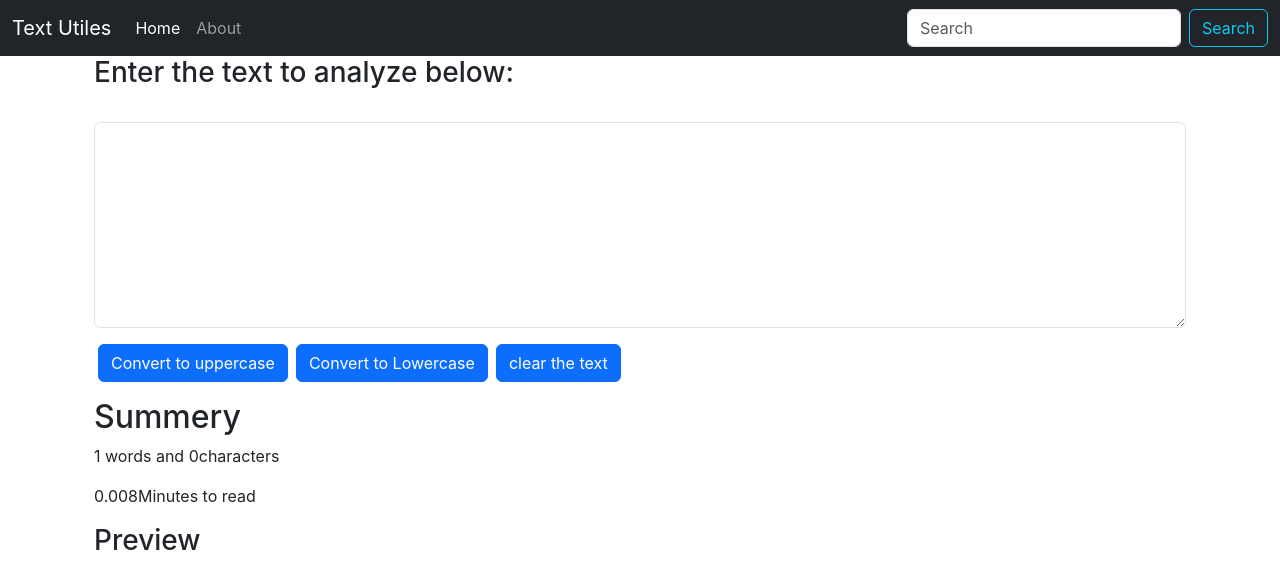
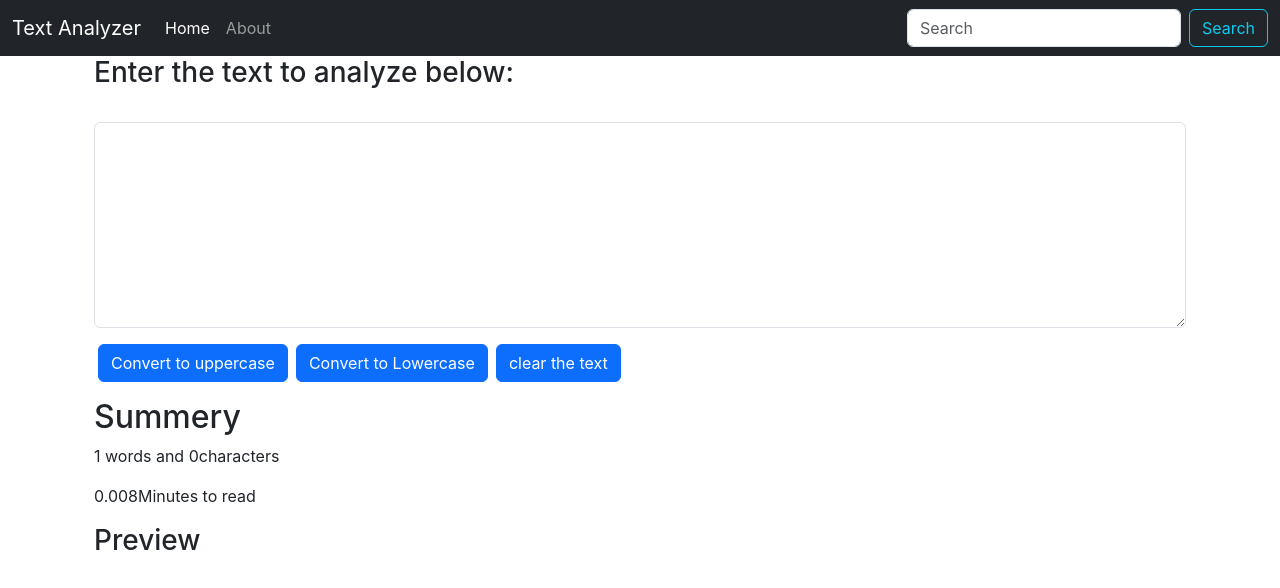
Before and after one commit to ponting12/ReactwithHarry, a React (Create React App) app: page / in a window 1280 px wide. Shown: the top 588 px of the page. Built offline with nearby package versions, Linux system fonts and the light colour scheme.

Commit message:
last commit for today

```diff
--- a/src/components/Navbar.js
+++ b/src/components/Navbar.js
@@ -7,7 +7,7 @@ export default function Navbar() {
       <nav className="navbar navbar-expand-lg  navbar-dark bg-dark ">
         <div className="container-fluid">
           <Link className="navbar-brand" to="/">
-            Text Utiles
+            Text Analyzer
           </Link>
           <button
             className="navbar-toggler"
```
